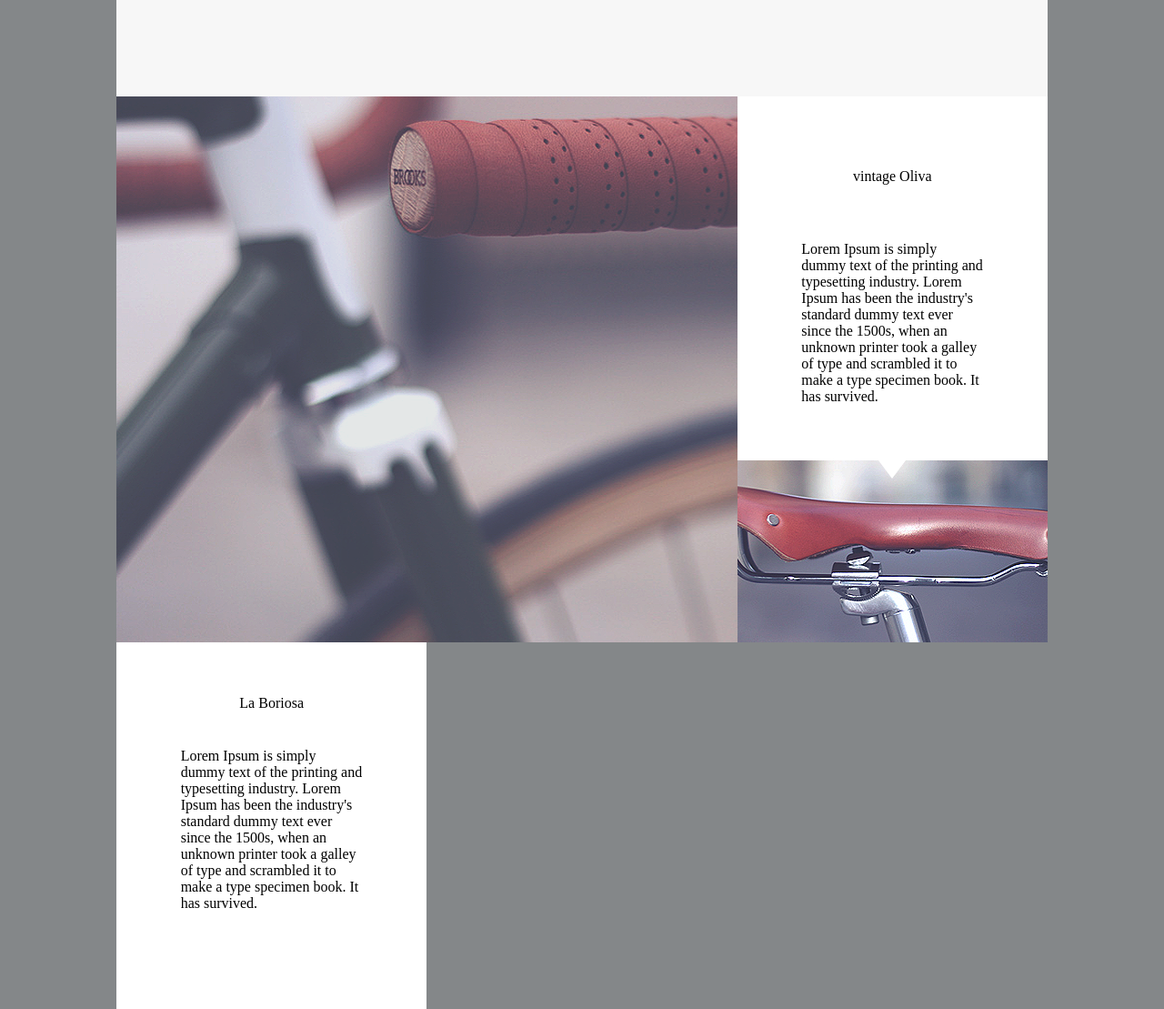
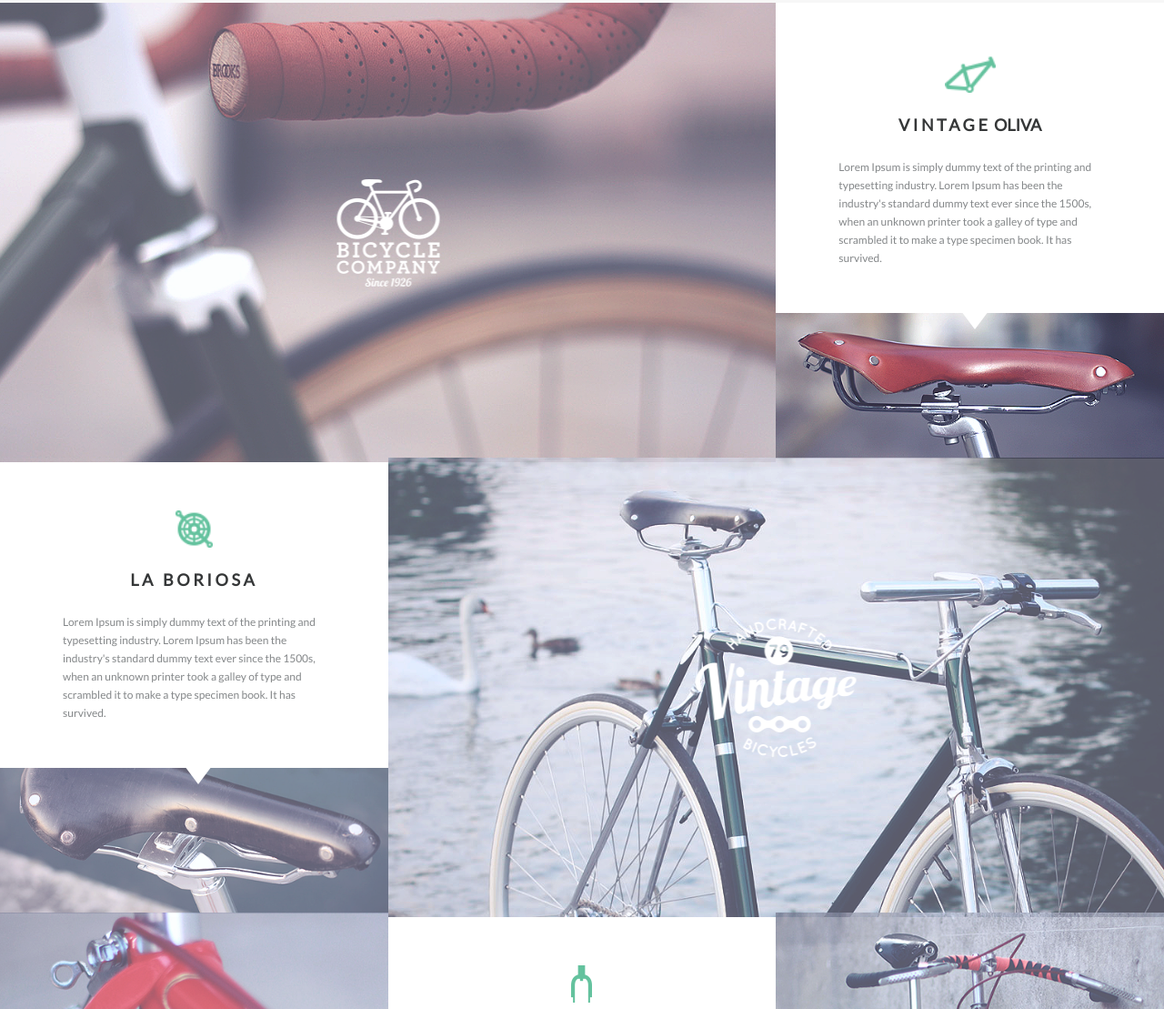
Before and after one commit to jackasmile92/bicycle_grid_training, a plain HTML site: page index.html in a window 1280 px wide. Shown: the part 1257-2366 px from the top of the page at 91% size. Drawn offline with Linux system fonts and the light colour scheme.

Commit message:
gallery css

```diff
--- a/index.html
+++ b/index.html
@@ -41,65 +41,72 @@
                 but also the leap into electronic typesetting, remaining essentially unchanged. </div>
         </div>
         <div class="bikes">
-            <div class="bikes__logo bikes__logo--big"><img class="bikes__logo-img" src="" alt=""></div>
+            <div class="bikes__logo bikes__logo--big" style="background-image: url('./src/img/Layer_10.png');">
+                <img class="bikes__logo-img" src="./src/img/white_logo_1.png" alt="">
+            </div>
             <div class="bikes__item">
-                <div class="bikes__item-logo"><img class="bikes__items-img" src="" alt=""></div>
+                <div class="bikes__item-logo"><img class="bikes__item-img" src="./src/img/Icon_1.png" alt=""></div>
                 <div class="bikes__item-tittle">
-                    vintage Oliva
+                    <span>vintage</span> Oliva
                 </div>
                 <div class="bikes__item-text">Lorem Ipsum is simply dummy text of the printing and typesetting
                     industry. Lorem Ipsum has been the industry's standard dummy text ever since the 1500s, when an
                     unknown printer took a galley of type and scrambled it to make a type specimen book. It has
                     survived.</div>
-                <div class="bikes__item-bottom bikes__item-bottom--first">
+                <div class="bikes__item-bottom">
                     <div class="bikes__item-decor">
                         <svg height="20" width="30">
                             <polygon points="0,0 30,0 15,20" style="fill:white" />
                         </svg>
                     </div>
+                    <img class="bikes__item-bimg" src="./src/img/Layer_11.png">
                 </div>
             </div>
             <div class="bikes__item">
-                <div class="bikes__item-logo"><img class="bikes__items-img" src="" alt=""></div>
+                <div class="bikes__item-logo"><img class="bikes__item-img" src="./src/img/Icon_2.png" alt=""></div>
                 <div class="bikes__item-tittle">
-                    La Boriosa
+                    <span>La Boriosa</span>
                 </div>
                 <div class="bikes__item-text">Lorem Ipsum is simply dummy text of the printing and typesetting
                     industry. Lorem Ipsum has been the industry's standard dummy text ever since the 1500s, when an
                     unknown printer took a galley of type and scrambled it to make a type specimen book. It has
                     survived.</div>
+                <div class="bikes__item-bottom">
                     <div class="bikes__item-decor">
                         <svg height="20" width="30">
                             <polygon points="0,0 30,0 15,20" style="fill:white" />
                         </svg>
                     </div>
-                <div class="bikes__item-bottom">
-                    <img class="bikes__item-bimg" src="" alt="">
+                    <img class="bikes__item-bimg" src="./src/img/Layer_13.png">
                 </div>
 
             </div>
-            <div class="bikes__logo bikes__logo--big"><img class="bikes__logo-img" src="" alt=""></div>
-            <div class="bikes__logo"><img class="bikes__logo-img" src="" alt=""></div>
+            <div class="bikes__logo bikes__logo--big" style="background-image: url('./src/img/Layer_12.png');">
+                <img class="bikes__logo-img" src="./src/img/white_logo_2.png" alt="">
+            </div>
+            <div class="bikes__logo" style="background-image: url('./src/img/Layer_15.png');">
+                <img class="bikes__logo-img" src="./src/img/white_logo_3.png" alt=""></div>
             <div class="bikes__item">
-                <div class="bikes__item-logo"><img class="bikes__items-img" src="" alt=""></div>
+                <div class="bikes__item-logo"><img class="bikes__item-img" src="./src/img/Icon_3.png" alt=""></div>
                 <div class="bikes__item-tittle">
-                    retrò Bike - M. Hulot
+                    <span>retrò Bike</span> - M. Hulot
                 </div>
                 <div class="bikes__item-text">Lorem Ipsum is simply dummy text of the printing and typesetting
                     industry. Lorem Ipsum has been the industry's standard dummy text ever since the 1500s, when an
                     unknown printer took a galley of type and scrambled it to make a type specimen book. It has
                     survived.</div>
+                <div class="bikes__item-bottom">
                     <div class="bikes__item-decor">
                         <svg height="20" width="30">
                             <polygon points="0,0 30,0 15,20" style="fill:white" />
                         </svg>
                     </div>
-                <div class="bikes__item-bottom">
-                    <img class="bikes__item-bimg" src="" alt="">
+                    <img class="bikes__item-bimg" src="./src/img/Layer_16.png">
                 </div>
 
             </div>
-            <div class="bikes__logo"></div>
+            <div class="bikes__logo" style="background-image: url('./src/img/Layer_14.png');">
+
             </div>
             <div class="tweets">
                 <div class="tweet">
--- a/scss/main.scss
+++ b/scss/main.scss
@@ -1,4 +1,5 @@
-$main_width:1024px;
+//$main_width:1024px;
+$main_width:100vw;
 $onethird_width:$main_width/ 3;
 
 $backgroung_color_gray: #f7f7f7;
@@ -12,6 +13,7 @@ html {
     margin: 0px;
     cursor: default;
     background-color: $font_color_text;
+    overflow-x: hidden;
 }
 
 :focus {
@@ -25,17 +27,18 @@ a {
 
 .page-container {
     width: $main_width;
+    max-width: 1440px;
     margin: 0 auto;
 }
 
 .header {
-    width: $main_width;
+    width: 100%;
     background-image: url('../src/img/header_img.png');
-    background-size: auto auto;
-    background-position-x: center;
-    background-position-y: top;
+    background-repeat: no-repeat;
+    background-size: cover;
+    background-position: center;
     height: 100vh;
-    max-height: 800px;
+    max-height: 600px;
 
     display: grid;
     justify-content: center;
@@ -83,7 +86,7 @@ a {
 }
 
 .intro {
-    width: $main_width;
+    width: 100%;
     min-height: 469px;
     background-color: $backgroung_color_gray;
     display: grid;
@@ -107,6 +110,7 @@ a {
         margin-top: 117px;
         width: 52px;
         height: 43px;
+        background-color: $backgroung_color_gray;
 
         &-item {
             width: inherit;
@@ -117,70 +121,129 @@ a {
     &__text {
         margin-top: 35px;
         margin-bottom: 142px;
-        max-width: 1079px;
-        max-width: 600px;
+        max-width: 400px;
         color: $font_color_text;
         font-family: Lato;
+
         font-size: 18px;
         font-weight: 400;
         line-height: 34px;
         text-align: center;
     }
+
 }
 
 .bikes {
-   // background-color: $backgroung_color_white;
-    width: $main_width;
+    background-color: $backgroung_color_gray;
+    width: 100%;
     display: grid;
     grid-template-columns: repeat(3, 1fr);
     grid-template-rows: repeat(3, 1fr);
 
     &__logo {
-        height: 100vh;
-        max-height: 600px;
+        margin-top: -5px;
+        height: auto;
+
+        background-repeat: no-repeat;
+        background-size: cover;
+        background-position: center;
+        position: relative;
 
         &--big {
             grid-column: span 2;
+        }
 
-            &:nth-child(1) {
-                background-image: url('../src/img/Layer_10.png');
-                background-size: inherit auto;
-
-            }
+        &-img {
+            position: absolute;
+            left: 50%;
+            top: 50%;
+            transform: translate(-50%, -50%);
         }
     }
 
     &__item {
+        margin-top: -5px;
         display: grid;
         justify-content: center;
         justify-items: center;
-        align-content: space-between;
         background-color: $backgroung_color_white;
-        padding: 0;
 
-        height: 100vh;
-        max-height: 600px;
-        width: $onethird_width;
+        &-text {
+            color: $font_color_text;
+            font-family: Lato;
+            font-size: 16px;
+            font-weight: 400;
+            line-height: 29.99px;
+            margin-left: 69px;
+            margin-right: 69px;
+            margin-bottom: 103px;
+        }
 
-        &-bottom{
-            width: $onethird_width;
-            height: 200px;
+        @media screen and (max-width: 1440px) {
+            &-text {
+                font-size: 12px;
+                line-height: 20px;
+                margin-bottom: 50px;
+            }
 
-            &--first{
-                background-image: url('../src/img/Layer_11.png');
-                background-position: center;
-                background-size: auto 200px;
+            &-tittle {
+                font-size: 14px;
+                margin-top: 10px;
+                margin-bottom: 16px;
+
+                & span {
+                    letter-spacing: normal;
+                }
+            }
+
+            &-img {
+                margin-top: 38px;
+            }
+
+
+        }
+
+
+        &-img {
+            margin-top: 58px;
+            height: 41px;
+            width: auto;
+        }
+
+        &-tittle {
+            margin-top: 20px;
+            margin-bottom: 26px;
+            color: $font_color_title;
+            font-family: Lato;
+            font-size: 18px;
+            font-weight: 700;
+            text-transform: uppercase;
+
+            & span {
+                letter-spacing: 3.6px;
             }
         }
 
-        &-decor{
-            margin: 0 auto;
-            width: 30px;
+        &-bottom {
+            justify-items: center;
+            align-self: end;
+            position: relative;
+            width: 100%;
         }
 
-        &-text{
-            width: 200px;
+        &-bimg {
+            width: 100%;
+            height: auto;
+        }
+
+        &-decor {
+            position: absolute;
+            left: 50%;
+
+            & svg {
+                margin-left: -10px;
+                margin-top: -2px;
+            }
         }
     }
-
 }
```
Also changed, not shown: css/main.css, src/img/Icon_1.png (added), src/img/Icon_2.png (added), src/img/Icon_3.png (added), src/img/Layer_12.png (added), src/img/Layer_13.png (added), src/img/Layer_14.png (added), src/img/Layer_15.png (added), src/img/Layer_16.png (added), src/img/white_logo_1.png (added), src/img/white_logo_2.png (added), src/img/white_logo_3.png (added). Lines whose indentation alone changed are shown as unchanged.
